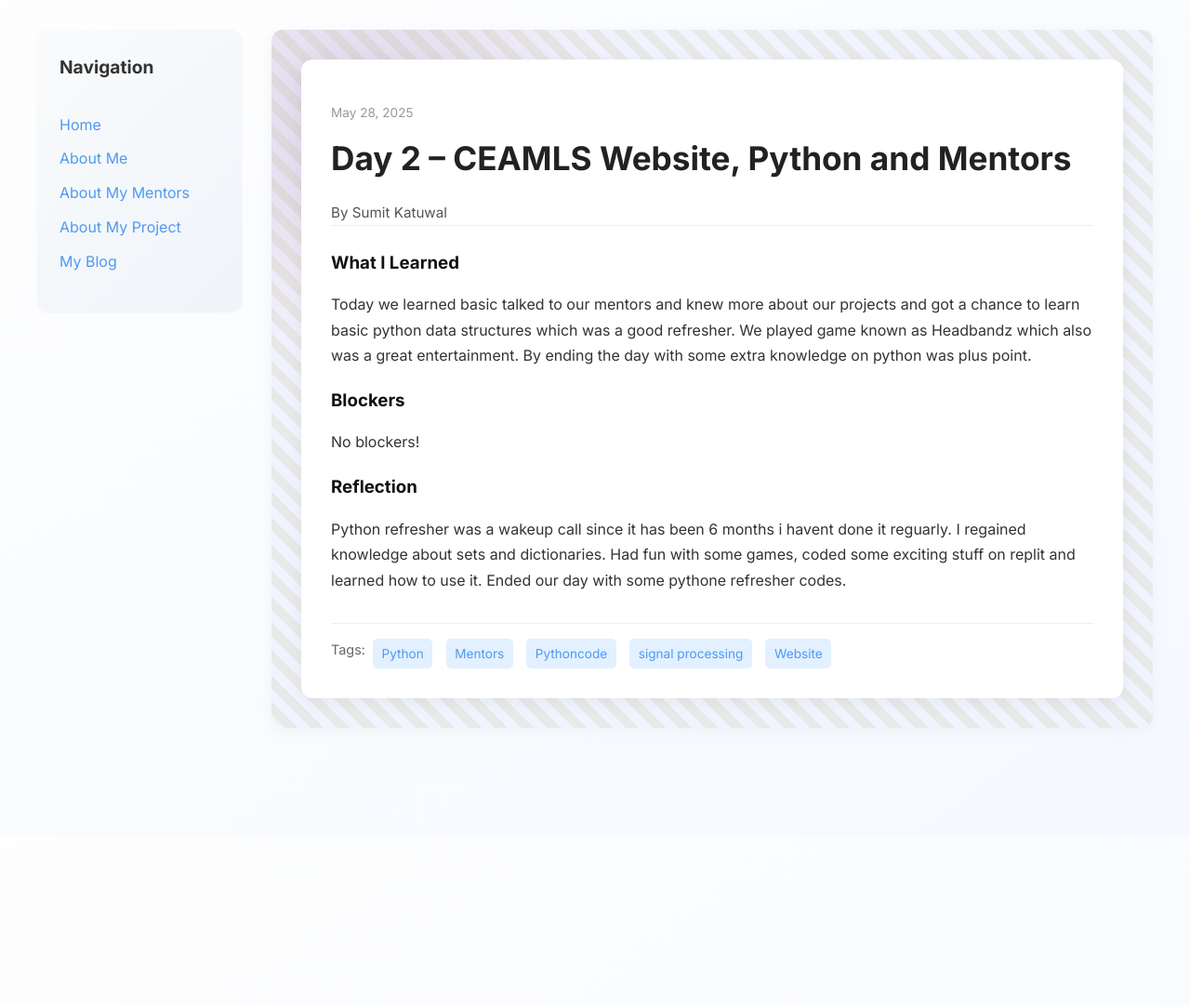
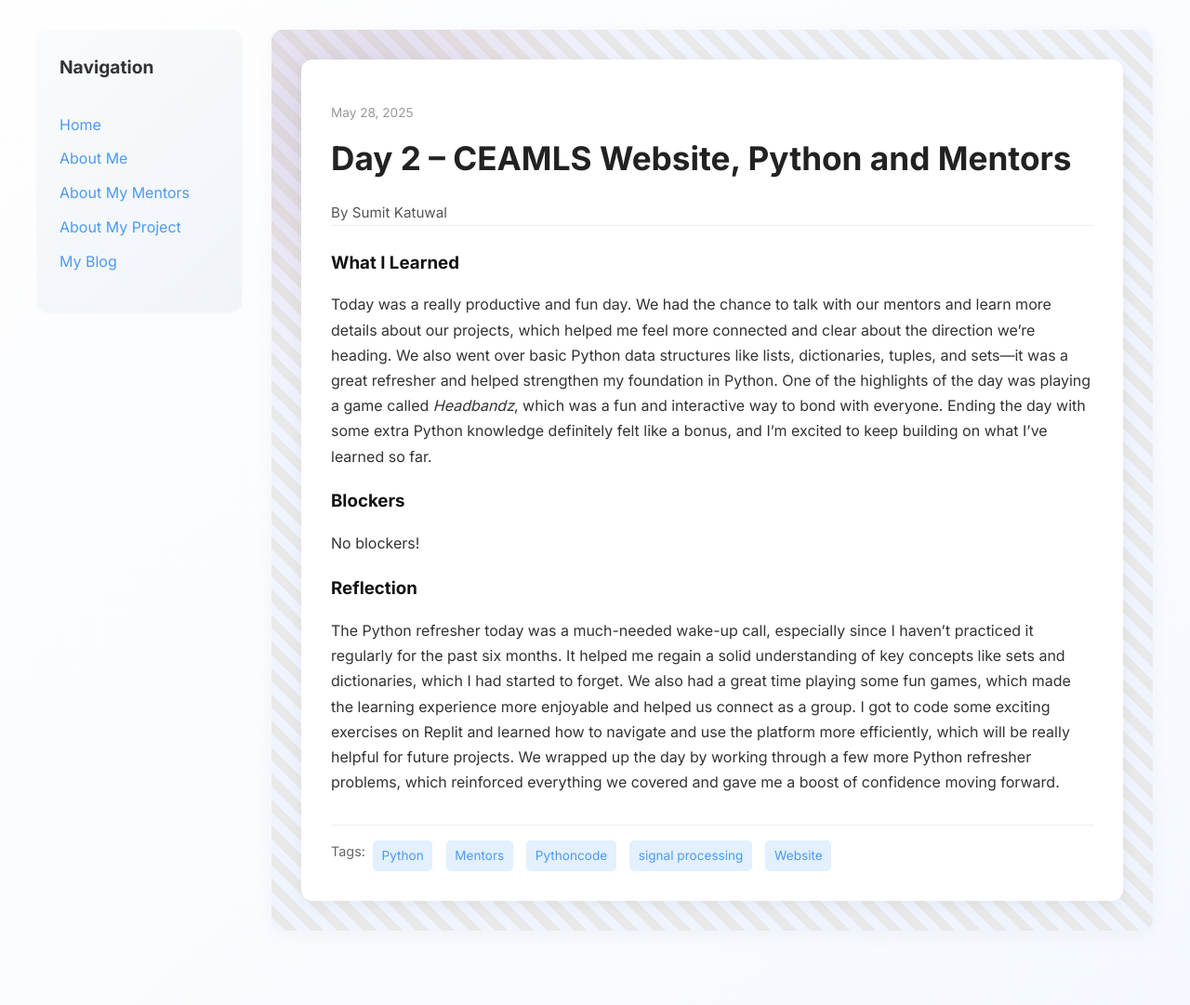
Before and after one commit to SumitKatuwal3382/SumitKatuwal3382.github.io, a Jekyll site: the page built from _posts/2025-05-28-day-2.md, in a window 1280 px wide. Shown: the whole page at 93% size. Built offline with Jekyll 4.4.1, drawn with Linux system fonts in a browser that asks for light colours; before the commit the page ends 900 px from its top, so only the background shows below that.

Commit message:
Update 2025-05-28-day-2.md

```diff
--- a/_posts/2025-05-28-day-2.md
+++ b/_posts/2025-05-28-day-2.md
@@ -7,12 +7,14 @@ permalink: /day2.html
 tags: ["Python","Mentors", "Pythoncode","signal processing","Website"]
 
 what_i_learned: |
-  Today we learned basic talked to our mentors and knew more about our projects and got a chance to learn basic python data structures which was a good refresher. We played game known as Headbandz which also was a great entertainment. By ending the day with some extra knowledge on python was plus point.
+  Today was a really productive and fun day. We had the chance to talk with our mentors and learn more details about our projects, which helped me feel more connected and clear about the direction we're heading. We also went over basic Python data structures like lists, dictionaries, tuples, and sets—it was a great refresher and helped strengthen my foundation in Python. One of the highlights of the day was playing a game called *Headbandz*, which was a fun and interactive way to bond with everyone. Ending the day with some extra Python knowledge definitely felt like a bonus, and I’m excited to keep building on what I’ve learned so far.
+
 
 
 blockers: |
  No blockers!
 
 reflection: |
-  Python refresher was a wakeup call since it has been 6 months i havent done it reguarly. I regained knowledge about sets and dictionaries. Had fun with some games, coded some exciting stuff on replit and learned how to use it. Ended our day with some pythone refresher codes.
+  The Python refresher today was a much-needed wake-up call, especially since I haven’t practiced it regularly for the past six months. It helped me regain a solid understanding of key concepts like sets and dictionaries, which I had started to forget. We also had a great time playing some fun games, which made the learning experience more enjoyable and helped us connect as a group. I got to code some exciting exercises on Replit and learned how to navigate and use the platform more efficiently, which will be really helpful for future projects. We wrapped up the day by working through a few more Python refresher problems, which reinforced everything we covered and gave me a boost of confidence moving forward.
+
 ---
```
